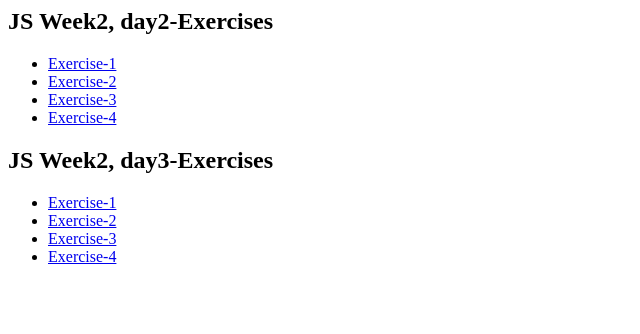
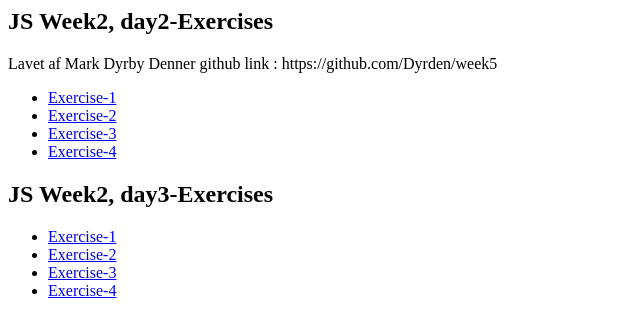
Before and after one commit to Dyrden/week5, a plain HTML site: page index.html in a window 1280 px wide. Shown: the whole page, without its empty margins (0-640 px from the left). Drawn offline with Linux system fonts and the light colour scheme.

Commit message:
github link

```diff
--- a/index.html
+++ b/index.html
@@ -1,4 +1,6 @@
 <h2>JS Week2, day2-Exercises</h2>
+<span>Lavet af Mark Dyrby Denner</span>
+<span>github link : https://github.com/Dyrden/week5</span>
 <ul>
     <li><a href="js-day2-ex1.html">Exercise-1</a></li>
     <li><a href="js-day2-ex2.html">Exercise-2</a></li>
```
